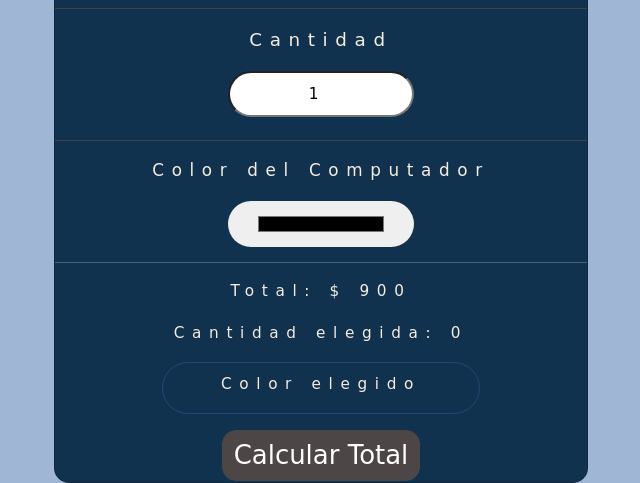
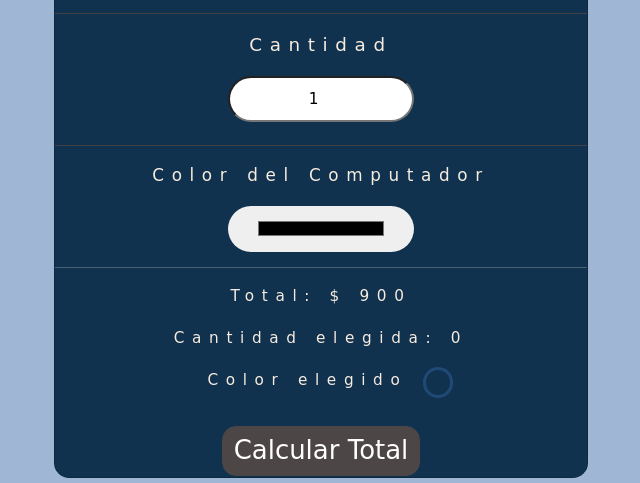
Before and after one commit to Sufuron/JS_Desafio, a website: page index.html in a window 1280 px wide. Shown: the part 393-876 px from the top of the page, without its empty margins (319-959 px from the left). Drawn offline with Linux system fonts and the light colour scheme.

Commit message:
se agrego visualizacion del color elegido

```diff
--- a/assets/js/app.js
+++ b/assets/js/app.js
@@ -2,7 +2,7 @@ const inputNumber = document.querySelector('input[type="number"]');
 const inputColor = document.querySelector('input[type="color"]');
 const price = document.querySelector(".card_main_price > span");
 const quantity = document.querySelector(".card_main_quantity");
-const colorChoose = document.querySelector(".card_main_color_change");
+const colorChoose = document.querySelector(".card_main_color_change_color");
 const button = document.querySelector(".card_main_button");
 const originalPrice = price.textContent;
 
--- a/assets/scss/style.scss
+++ b/assets/scss/style.scss
@@ -75,11 +75,21 @@ html {
       border-top: 1px solid rgb(66, 66, 70);
       padding-top: 1rem;
     }
+
     & .card_main_color_change {
-      border-radius: 100px;
-      border: 1px solid $light-blue;
-      margin: 0 7rem;
-      padding-top: 0.5rem;
+      display: flex;
+      padding-left: 10rem;
+
+      & .card_main_color_change_color {
+        border-radius: 100px;
+        height: 2rem;
+        width: 2rem;
+        align-items: center;
+        align-content: center;
+        border: 3px solid $light-blue;
+        margin: 0 1rem;
+        padding-top: 0.5rem;
+      }
     }
 
     & .segundoParrafo {
--- a/index.html
+++ b/index.html
@@ -31,6 +31,8 @@
                     </p>
                     <div class="card_main_color_change">
                         <p>Color elegido</p>
+                        <div class="card_main_color_change_color">
+                        </div>
                     </div>
                     <button class="btn btn-primary card_main_button">Calcular Total</button>
                 </div>
```
Also changed, not shown: assets/css/style.css, 1 other file.
